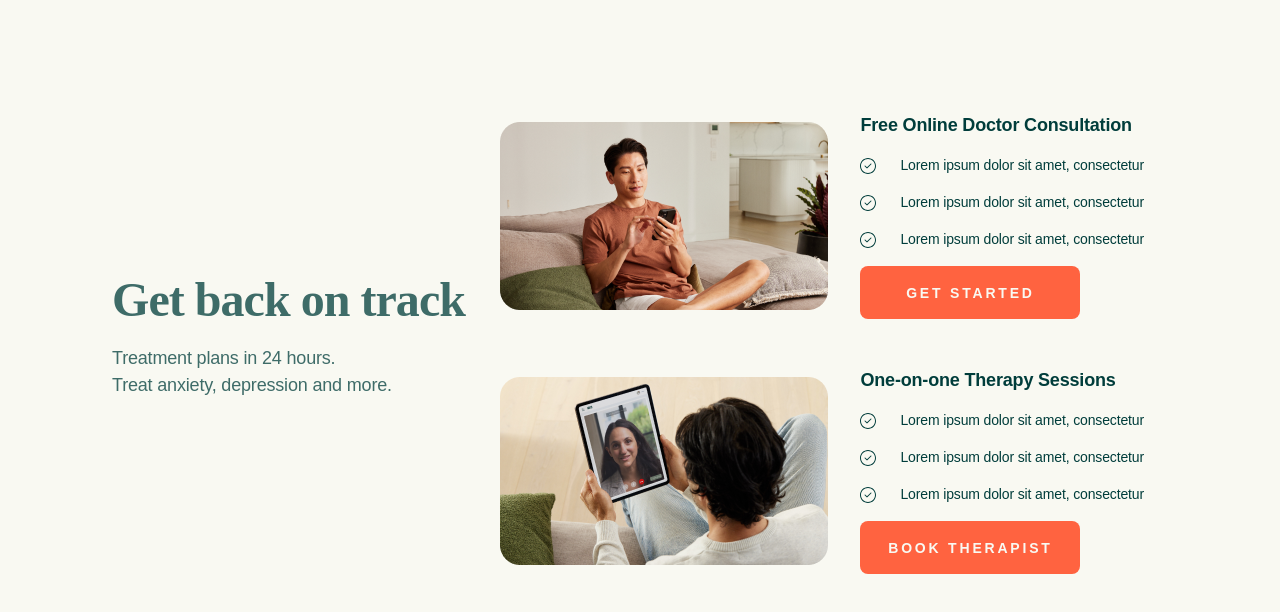
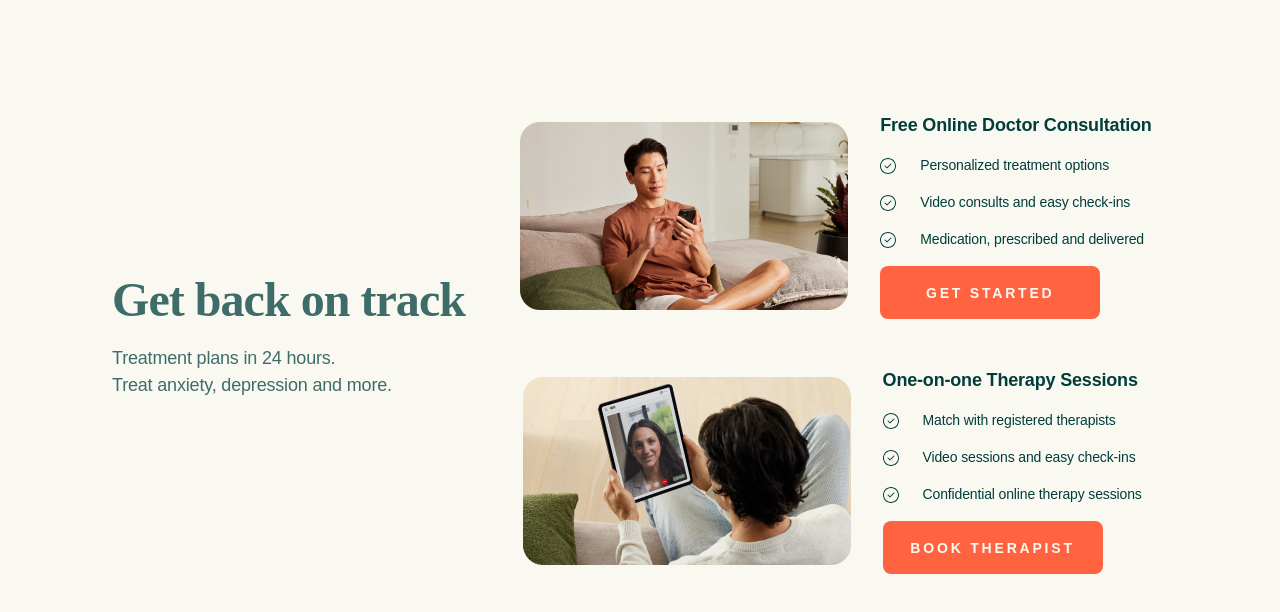
Before and after one commit to savidya-sathyani/mosh, a React (Create React App) app: page / in a window 1280 px wide. Shown: the top 612 px of the page. Built offline with nearby package versions, Linux system fonts and the light colour scheme.

Commit message:
Integrate API data (#6)

```diff
--- a/package.json
+++ b/package.json
@@ -6,6 +6,7 @@
     "@testing-library/jest-dom": "^5.16.5",
     "@testing-library/react": "^13.4.0",
     "@testing-library/user-event": "^13.5.0",
+    "axios": "^1.2.2",
     "react": "^18.2.0",
     "react-dom": "^18.2.0",
     "react-scripts": "5.0.1",
--- a/src/App.jsx
+++ b/src/App.jsx
@@ -1,3 +1,4 @@
+import { useState, useEffect } from "react";
 import { ThemeProvider } from "styled-components";
 
 import image1 from "./assets/images/image1.png";
@@ -10,16 +11,37 @@ import { lightTheme, darkTheme } from "./styles/utils/theme";
 import { StyledAppRaw } from "./styles/AppRaw.style";
 import GlobalStyle from "./styles/Global.style";
 import TitleContainer from "./components/TitleContainer";
+// import { get } from "./api/invoke";
 
+const mockData = {
+  consultation: [
+    "Personalized treatment options",
+    "Video consults and easy check-ins",
+    "Medication, prescribed and delivered",
+  ],
+  therapy: [
+    "Match with registered therapists",
+    "Video sessions and easy check-ins",
+    "Confidential online therapy sessions",
+  ]
+}
 
 function App() {
   const theme = 'light';
   const appTheme = theme === 'dark' ? darkTheme : lightTheme;
-  const data = [
-    "Lorem ipsum dolor sit amet, consectetur",
-    "Lorem ipsum dolor sit amet, consectetur",
-    "Lorem ipsum dolor sit amet, consectetur",
-  ]
+  const [consultationData, setConsultationData] = useState([]);
+  const [therapyData, setTherapyData] = useState([]);
+
+  useEffect(() => {
+    (async () => {
+      // let res = await get({ path: '/my/api/options' });
+      // setConsultationData(res.consultation);
+      // setTherapyData(res.therapy);
+      setConsultationData(mockData.consultation);
+      setTherapyData(mockData.therapy);
+    })();
+  }, []);
+
   return (
     <ThemeProvider theme={appTheme}>
       <GlobalStyle theme={appTheme} />
@@ -34,13 +56,13 @@ function App() {
             image={{ src: image1, alt: "Online Consultation" }}
             header="Free Online Doctor Consultation"
             button={{ label: "Get Started", link: "https://www.getmosh.com.au/quizzes/mental_health_quiz" }}
-            data={data}
+            data={consultationData}
           />
           <Card
             image={{ src: image2, alt: "Online Consultation" }}
             header="One-on-one Therapy Sessions"
             button={{ label: "Book Therapist", link: "https://www.getmosh.com.au/booking/mental_health" }}
-            data={data}
+            data={therapyData}
           />
         </CardContainer>
       </StyledAppRaw>
--- /dev/null
+++ b/src/api/invoke.js
@@ -0,0 +1,12 @@
+import moshApi from "./moshApi";
+
+export const get = async ({ path }) => {
+  await moshApi
+    .get(path)
+    .then((response) => {
+      return response.data;
+    })
+    .catch((error) => {
+      console.log(error);
+    });
+};
```
Also changed, not shown: src/api/moshApi.js (added, +8 -0 lines), 1 other file (tests, documents, lock files or other folders).
